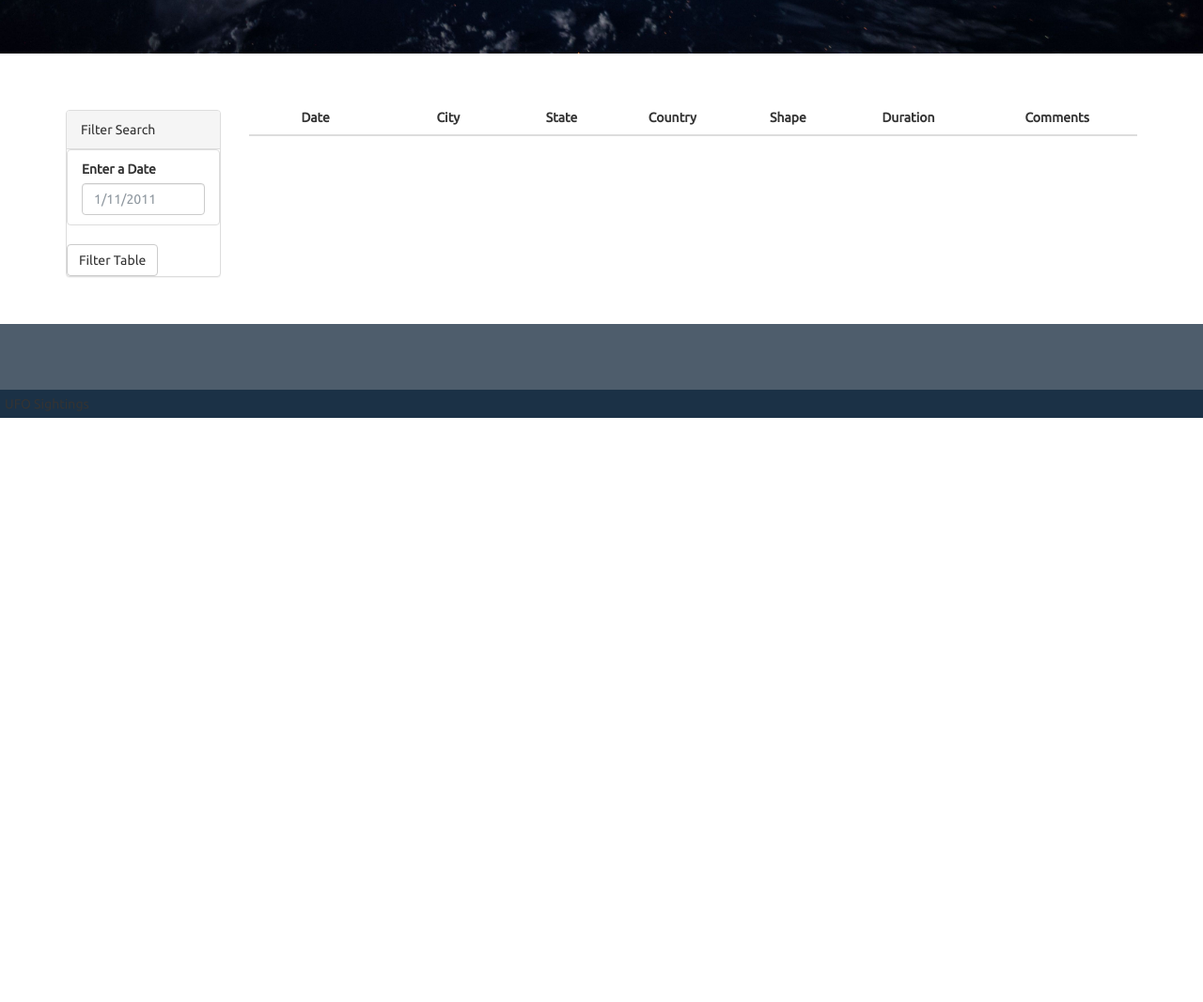
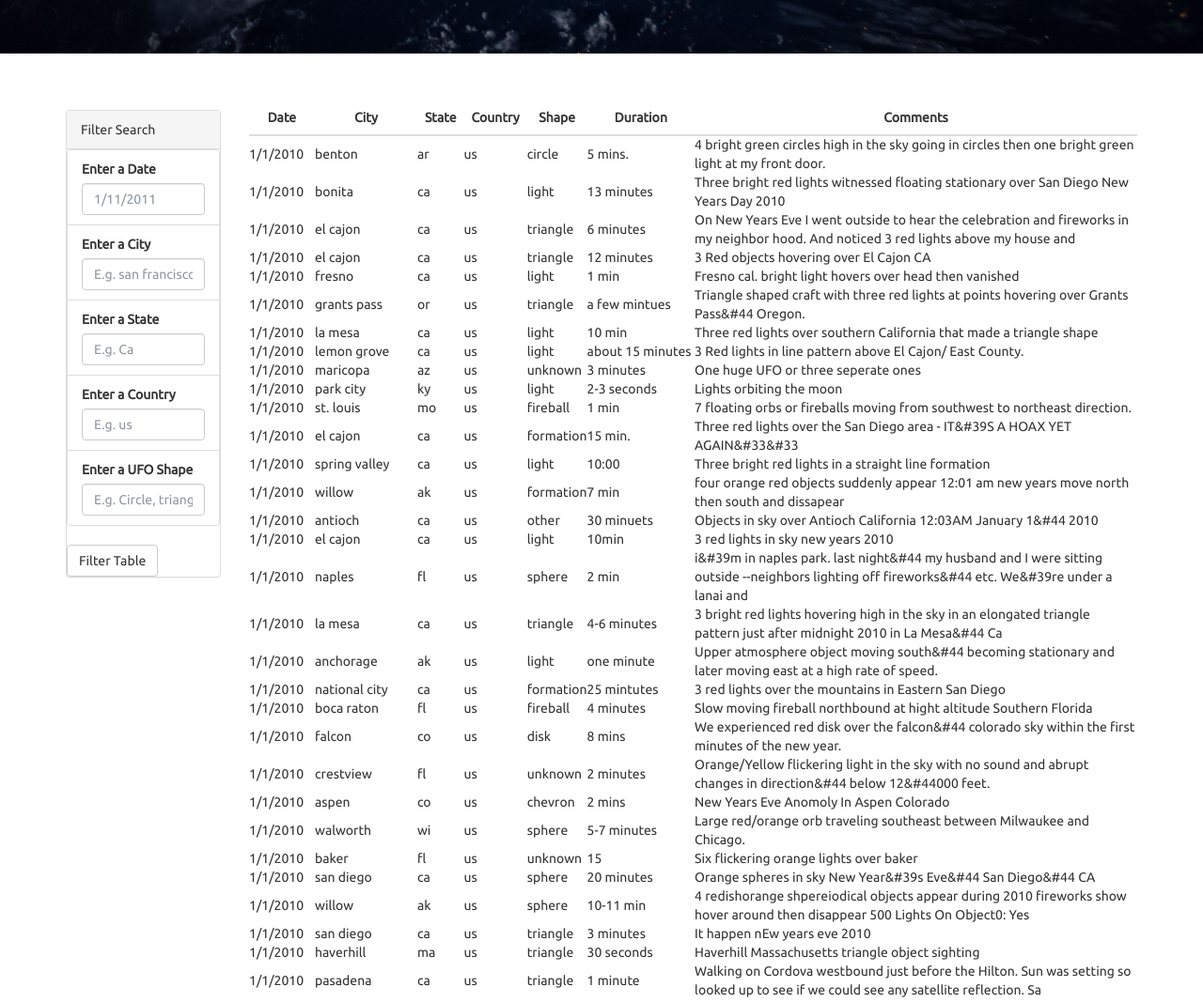
Before and after one commit to kokuji/intro_javascript, a plain HTML site: page StarterCode/index.html in a window 1280 px wide. Shown: the part 555-1622 px from the top of the page at 94% size. Before the commit the page ends 1000 px from the top, so only its background shows below. Drawn offline with nearby package versions, Linux system fonts and the light colour scheme.

Commit message:
Update index.html and app.js files

```diff
--- a/StarterCode/index.html
+++ b/StarterCode/index.html
@@ -8,6 +8,8 @@
   <link rel="stylesheet" href="https://maxcdn.bootstrapcdn.com/bootswatch/3.3.7/superhero/bootstrap.min.css">
   <link href="https://fonts.googleapis.com/css?family=Ubuntu" rel="stylesheet">
   <link rel="stylesheet" href="static/css/style.css">
+  <script src="https://d3js.org/d3.v5.min.js"></script>
+  <script src="https://cdnjs.cloudflare.com/ajax/libs/mathjs/5.0.0/math.min.js"></script>
 </head>
 
 <body>
@@ -38,6 +40,22 @@
                       <li class="filter list-group-item">
                         <label for="date">Enter a Date</label>
                         <input class="form-control" id="datetime" type="text" placeholder="1/11/2011">
+                      </li>
+                      <li class="filter list-group-item">
+                        <label for="date">Enter a City</label>
+                        <input class="form-control" id="city" type="text" placeholder="E.g. san francisco">
+                      </li>
+                      <li class="filter list-group-item">
+                        <label for="date">Enter a State</label>
+                        <input class="form-control" id="state" type="text" placeholder="E.g. Ca">
+                      </li>
+                      <li class="filter list-group-item">
+                        <label for="date">Enter a Country</label>
+                        <input class="form-control" id="country" type="text" placeholder="E.g. us">
+                      </li>
+                      <li class="filter list-group-item">
+                        <label for="date">Enter a UFO Shape</label>
+                        <input class="form-control" id="shape" type="text" placeholder="E.g. Circle, triangle, light">
                       </li>
                     </ul>
                   </div>
--- a/StarterCode/static/js/app.js
+++ b/StarterCode/static/js/app.js
@@ -1,4 +1,61 @@
 // from data.js
 var tableData = data;
+// console.log(tableData)
 
-// YOUR CODE HERE!
+// Populate the table with data
+// Get a reference to the tbody
+var tbody = d3.select("tbody");
+
+function CreateTable(tdata) {
+  // Clear table
+  tbody.html("");
+  tdata.forEach(entry => {
+    console.log(tdata);
+    var row = tbody.append("tr");
+    Object.values(entry).forEach((value) => {
+    //   console.log(key, value);
+//       // Append a cell to the row for each value
+//       // in the alien data object
+      var cell = tbody.append("td");
+      cell.text(value);
+    });
+  });
+}
+
+function ClickButton(){
+  // submit.on("click", function() {
+    // Prevent the page from refreshing
+    d3.event.preventDefault();
+
+   // Select the input element and get the raw HTML node
+    var inputElement = d3.select("#datetime");
+    // var inputElement = d3.select("#city");
+    // var inputElement = d3.select("#state");
+    // var inputElement = d3.select("#country");
+    // var inputElement = d3.select("#shape");
+
+    var inputValue = inputElement.property("value");
+    // var inputValue = inputElement.property("value");
+    // var inputValue = inputElement.property("value");
+    // var inputValue = inputElement.property("value");
+    // var inputValue = inputElement.property("value");
+
+  //  console.log(inputValue);
+  //  console.log(tableData);
+
+  var filterData = tableData.filter(instance => instance.datetime === inputValue);
+  // var filterDataCity = filterData.filter(instance => instance.city === inputValue);
+  // var filterDataState = filterDataCity.filter(instance => instance.state === inputValue);
+  // var filterDataCountry = filterDataState.filter(instance => instance.country === inputValue);
+  // var filterDataShape = filterDataCountry.filter(instance => instance.shape === inputValue);
+
+  CreateTable(filterData);
+  //  console.log(filterData);
+// });
+}
+
+// Activate filter
+var submit = d3.selectAll("#filter-btn");
+submit.on("click", ClickButton);
+
+CreateTable(tableData);
```
